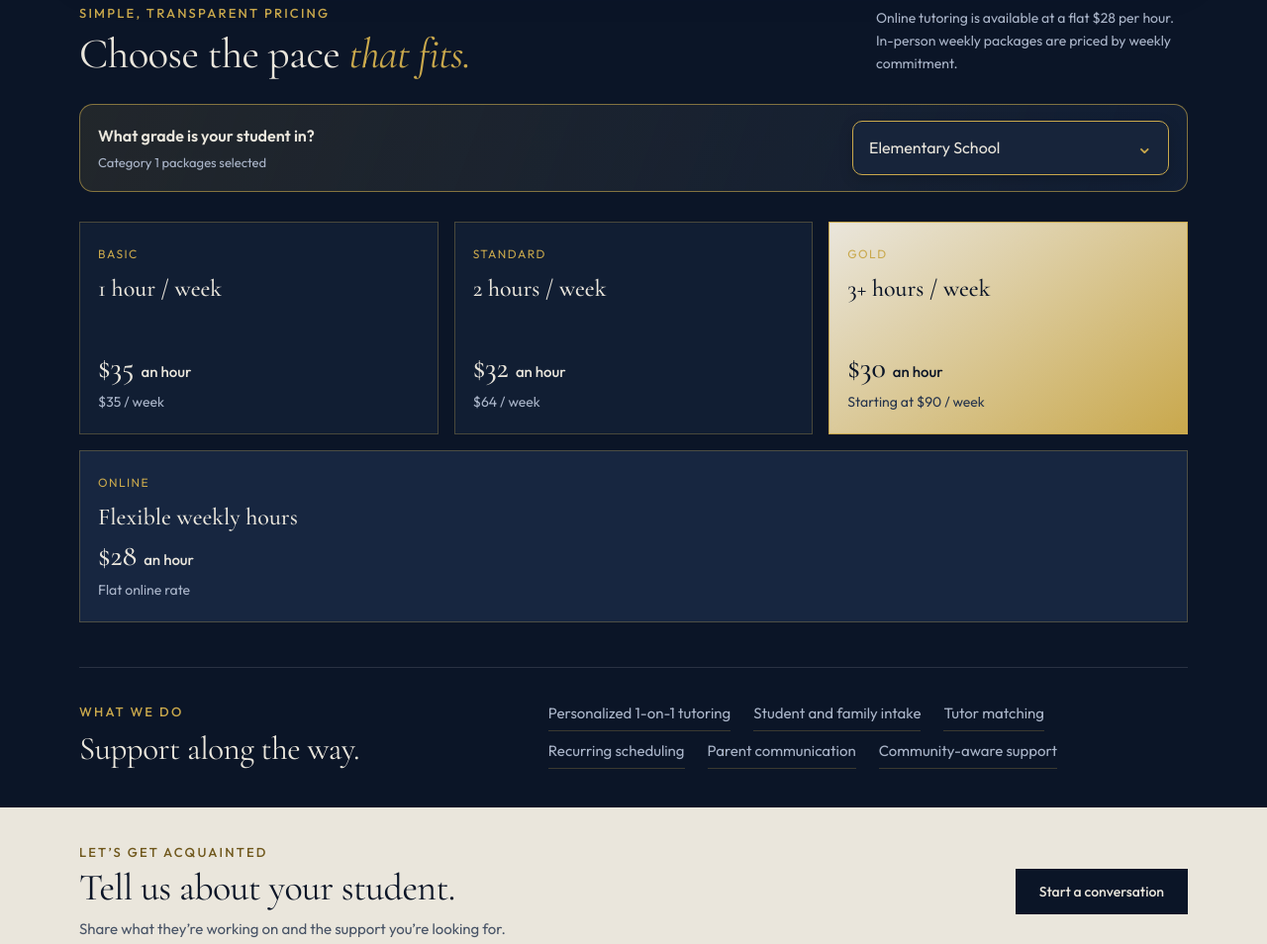
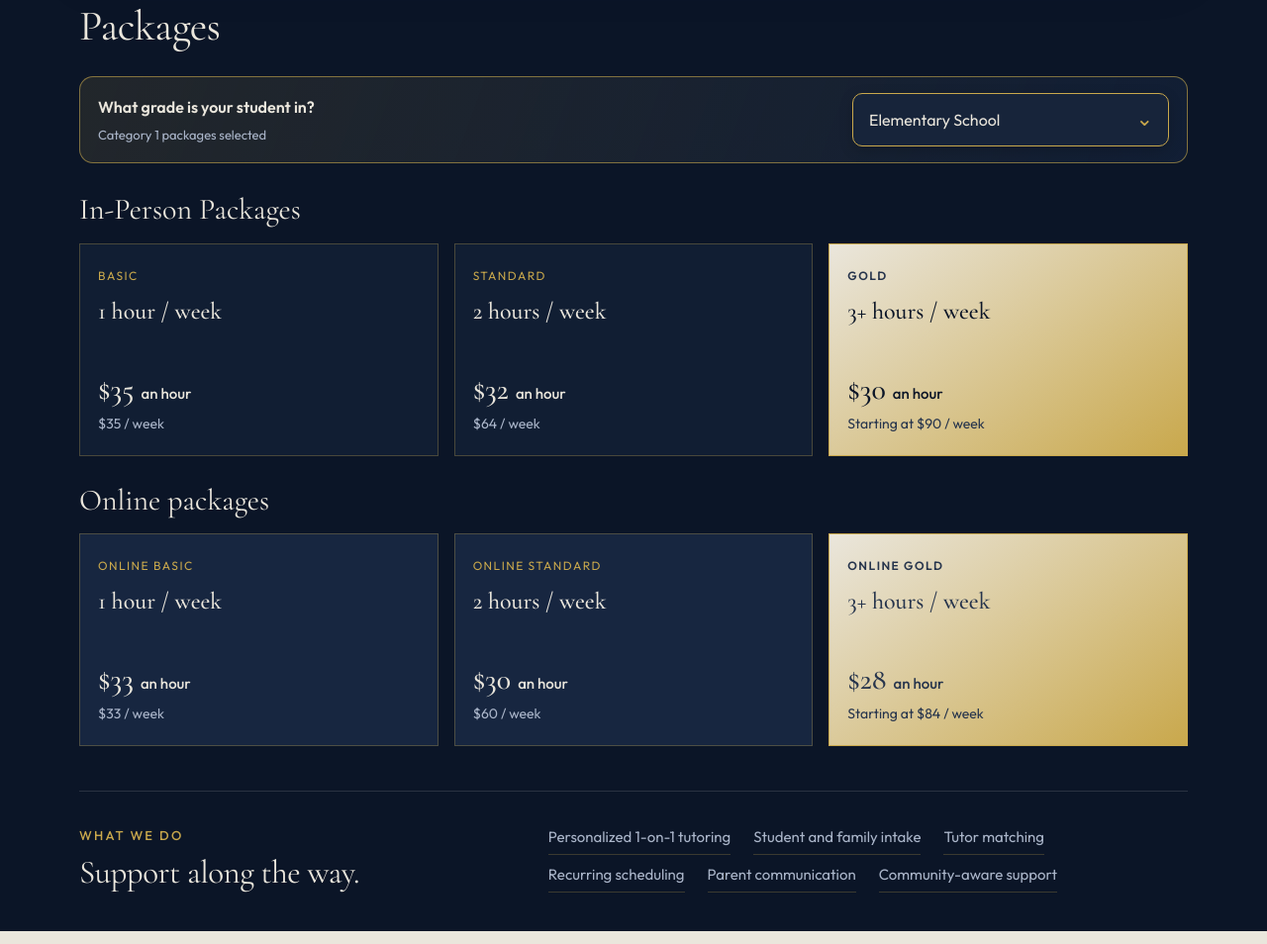
Before and after one commit to thabiktutoring/thabikWebsite, a plain HTML site: page index.html in a window 1280 px wide. Shown: the part 1684-2638 px from the top of the page at 99% size. Drawn offline with nearby package versions, Linux system fonts and the light colour scheme.

Commit message:
Revise pricing layout and add online package options
Updated pricing structure for online and in-person packages, including new styles for featured price cards.

```diff
--- a/index.html
+++ b/index.html
@@ -928,6 +928,11 @@
       color: #26344c
     }
 
+    .price-card.featured .role {
+      color: #26344c;
+      font-weight: 700
+    }
+
     @media(max-width:800px) {
       .pricing-grid {
         grid-template-columns: repeat(2, 1fr)
@@ -1221,6 +1226,28 @@
       .grade-picker { align-items: stretch; flex-direction: column; }
       .grade-select-wrap { flex: auto; }
     }
+    .online-packages { margin-top: 28px; }
+    .package-group-heading { margin: 0 0 16px; }
+    .package-group-heading h3 { margin: 0; font: 400 30px/1.15 'Cormorant Garamond', Georgia, serif; }
+    .online-packages-heading { margin-bottom: 16px; }
+    .online-packages-heading .eyebrow { margin-bottom: 6px; }
+    .online-packages-heading h3 { margin: 0; font: 400 30px/1.15 'Cormorant Garamond', Georgia, serif; }
+    .online-pricing-grid { display: grid; grid-template-columns: repeat(3, 1fr); gap: 16px; }
+    .online-pricing-grid .price-card.online { grid-column: auto; min-height: 215px; }
+    .online-pricing-grid .price-card.online h3 { margin-bottom: revert; }
+    .online-pricing-grid .price-card.online strong { margin-top: auto; }
+    .online-pricing-grid .price-card.online.featured {
+      border-color: var(--gold);
+      background: linear-gradient(145deg, #eae6dc, #c9a84c);
+      color: var(--navy);
+    }
+    .online-pricing-grid .price-card.online.featured .role,
+    .online-pricing-grid .price-card.online.featured h3,
+    .online-pricing-grid .price-card.online.featured strong,
+    .online-pricing-grid .price-card.online.featured p { color: #26344c; }
+    .online-pricing-grid .price-card.online.featured .role { font-weight: 700; }
+    @media(max-width:800px) { .online-pricing-grid { grid-template-columns: repeat(2, 1fr); } }
+    @media(max-width:580px) { .online-pricing-grid { grid-template-columns: 1fr 1fr; gap: 10px; } }
   </style>
 </head>
 
@@ -1310,12 +1337,8 @@
       <div class="wrap">
         <div class="section-head">
           <div>
-            <p class="eyebrow">Simple, transparent pricing</p>
-            <h2 id="pricing-title">Choose the pace <em>that fits.</em>
-            </h2>
+            <h2 id="pricing-title">Packages</h2>
           </div>
-          <p class="section-aside">Online tutoring is available at a flat $28 per hour. In-person weekly packages are
-            priced by weekly commitment.</p>
         </div>
         <div class="grade-picker">
           <div><label for="grade-level">What grade is your student in?</label><small data-package-label>Category 1 packages selected</small></div>
@@ -1326,6 +1349,7 @@
             <option value="high">High School</option>
           </select></div>
         </div>
+        <div class="package-group-heading"><h3>In-Person Packages</h3></div>
         <div class="pricing-grid">
           <article class="price-card">
             <div class="role">Basic</div>
@@ -1348,13 +1372,31 @@
             </strong>
             <p data-weekly="gold">Starting at $90 / week</p>
           </article>
-          <article class="price-card online">
-            <div class="role">Online</div>
-            <h3>Flexible weekly hours</h3>
-            <strong>$28 <small>an hour</small>
-            </strong>
-            <p>Flat online rate</p>
-          </article>
+        </div>
+        <div class="online-packages">
+          <div class="online-packages-heading">
+            <h3>Online packages</h3>
+          </div>
+          <div class="online-pricing-grid">
+            <article class="price-card online">
+              <div class="role">Online Basic</div>
+              <h3>1 hour / week</h3>
+              <strong data-online-price="basic">$33 <small>an hour</small></strong>
+              <p data-online-weekly="basic">$33 / week</p>
+            </article>
+            <article class="price-card online">
+              <div class="role">Online Standard</div>
+              <h3>2 hours / week</h3>
+              <strong data-online-price="standard">$30 <small>an hour</small></strong>
+              <p data-online-weekly="standard">$60 / week</p>
+            </article>
+            <article class="price-card online featured">
+              <div class="role">Online Gold</div>
+              <h3>3+ hours / week</h3>
+              <strong data-online-price="gold">$28 <small>an hour</small></strong>
+              <p data-online-weekly="gold">Starting at $84 / week</p>
+            </article>
+          </div>
         </div>
       </div>
     </section>
@@ -1455,8 +1497,14 @@
   </script>
 <script>
 const gradePricing = {
-  category1: { basic: 35, standard: 32, gold: 30 },
-  category2: { basic: 40, standard: 37, gold: 35 }
+  category1: {
+    inPerson: { basic: 35, standard: 32, gold: 30 },
+    online: { basic: 33, standard: 30, gold: 28 }
+  },
+  category2: {
+    inPerson: { basic: 40, standard: 37, gold: 35 },
+    online: { basic: 35, standard: 32, gold: 30 }
+  }
 };
 const gradeToCategory = {
   kindergarten: 'category2',
@@ -1469,7 +1517,8 @@ if (gradeSelect) {
   const packageLabel = document.querySelector('[data-package-label]');
   const updatePricing = () => {
     const category = gradeToCategory[gradeSelect.value];
-    const rates = gradePricing[category];
+    const rates = gradePricing[category].inPerson;
+    const onlineRates = gradePricing[category].online;
     packageLabel.textContent = `${category === 'category1' ? 'Category 1' : 'Category 2'} packages selected`;
     document.querySelector('[data-price="basic"]').innerHTML = `$${rates.basic} <small>an hour</small>`;
     document.querySelector('[data-price="standard"]').innerHTML = `$${rates.standard} <small>an hour</small>`;
@@ -1477,6 +1526,12 @@ if (gradeSelect) {
     document.querySelector('[data-weekly="basic"]').textContent = `$${rates.basic} / week`;
     document.querySelector('[data-weekly="standard"]').textContent = `$${rates.standard * 2} / week`;
     document.querySelector('[data-weekly="gold"]').textContent = `Starting at $${rates.gold * 3} / week`;
+    document.querySelector('[data-online-price="basic"]').innerHTML = `$${onlineRates.basic} <small>an hour</small>`;
+    document.querySelector('[data-online-price="standard"]').innerHTML = `$${onlineRates.standard} <small>an hour</small>`;
+    document.querySelector('[data-online-price="gold"]').innerHTML = `$${onlineRates.gold} <small>an hour</small>`;
+    document.querySelector('[data-online-weekly="basic"]').textContent = `$${onlineRates.basic} / week`;
+    document.querySelector('[data-online-weekly="standard"]').textContent = `$${onlineRates.standard * 2} / week`;
+    document.querySelector('[data-online-weekly="gold"]').textContent = `Starting at $${onlineRates.gold * 3} / week`;
   };
   gradeSelect.addEventListener('change', updatePricing);
   updatePricing();
```
